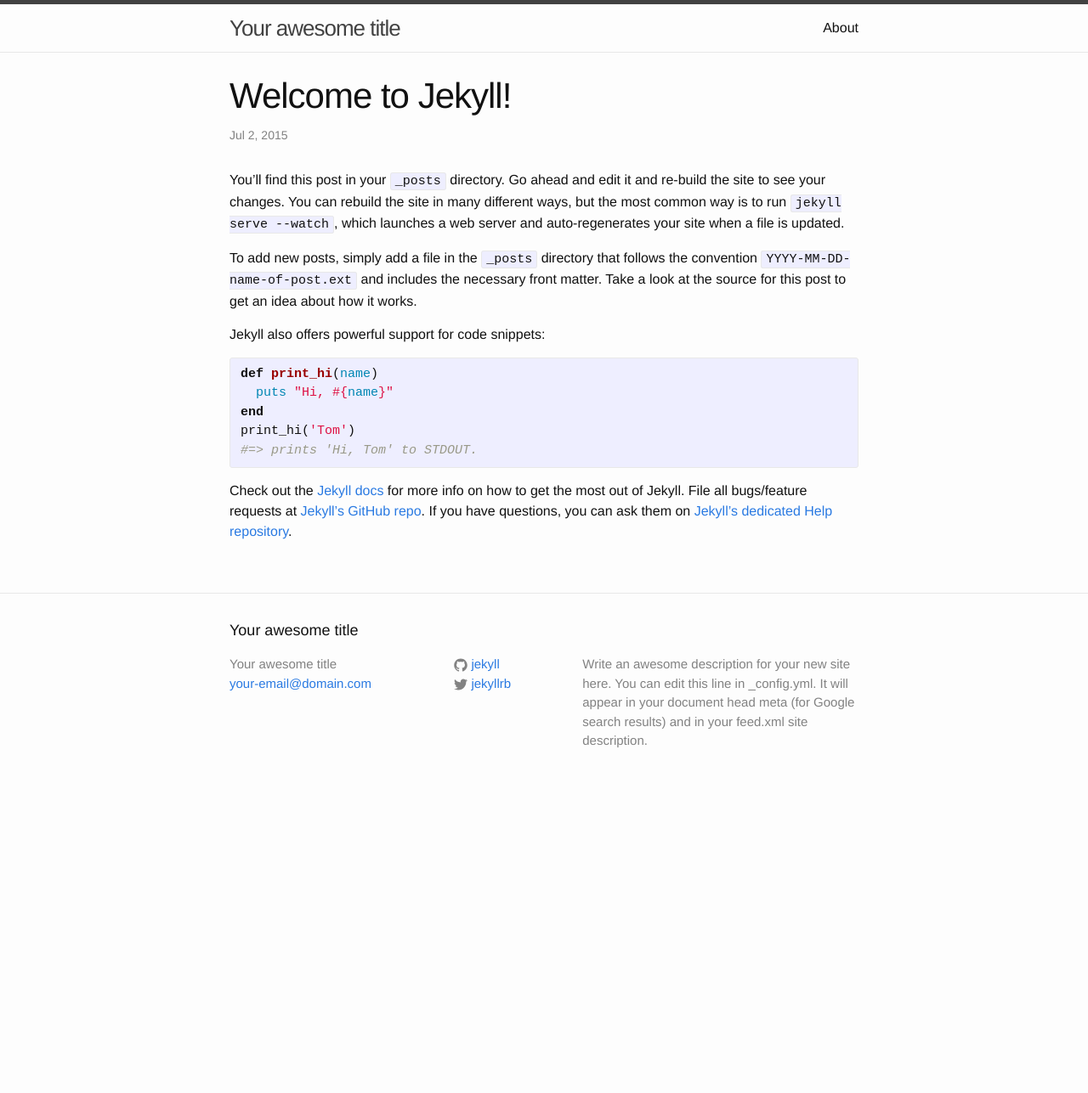
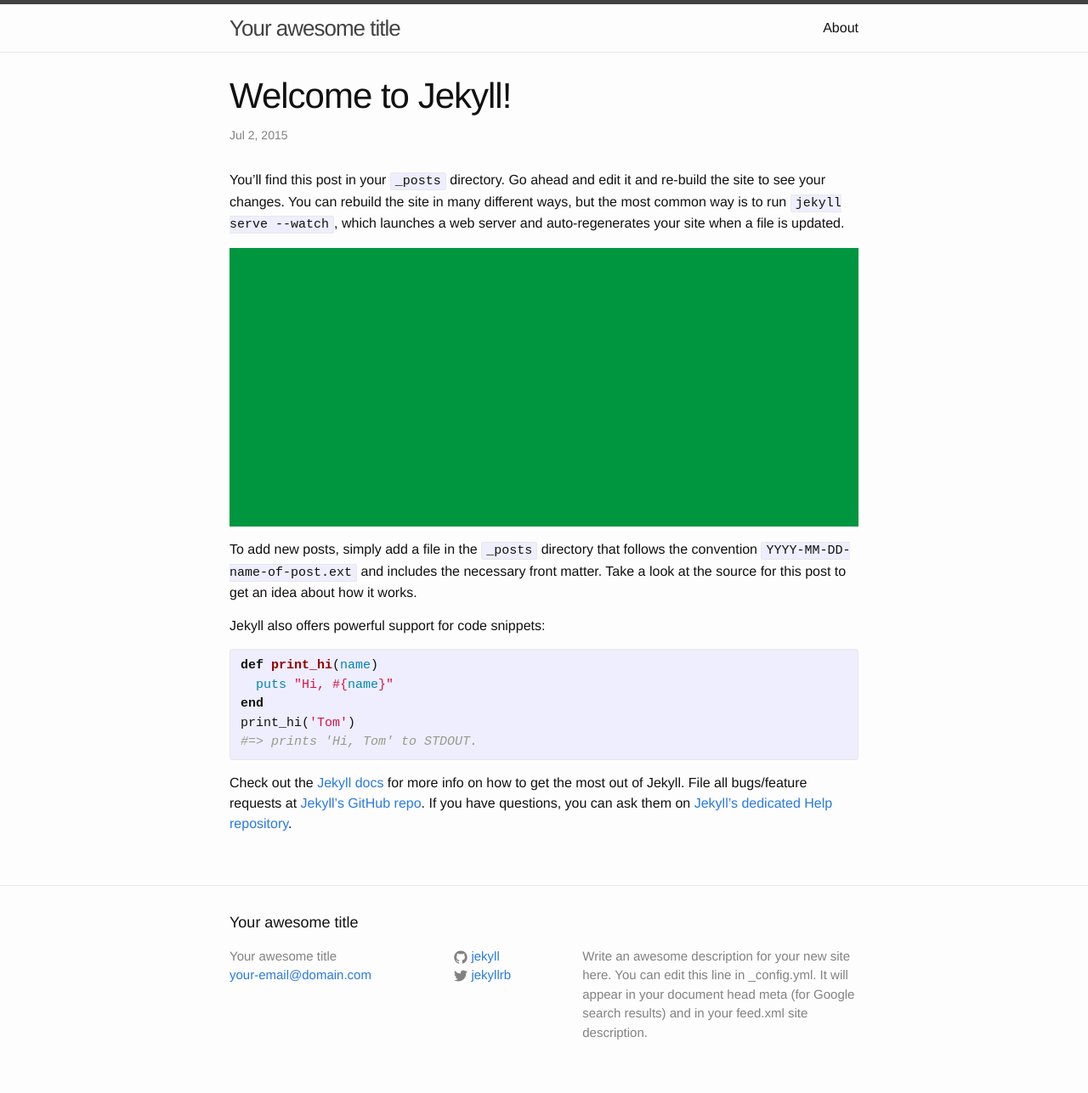
Before and after one commit to KingFelix/ng-new, a Jekyll site: the page built from _posts/2015-07-02-welcome-to-jekyll.markdown, in a window 1280 px wide. Shown: the whole page at 85% size. Built offline with Jekyll 4.4.1, drawn with Linux system fonts in a browser that asks for light colours; before the commit the page ends 944 px from its top, so only the background shows below that.

Commit message:
Image test to s3 01

```diff
--- a/_posts/2015-07-02-welcome-to-jekyll.markdown
+++ b/_posts/2015-07-02-welcome-to-jekyll.markdown
@@ -5,6 +5,8 @@ date:   2015-07-02 10:28:47
 categories: jekyll update
 ---
 You’ll find this post in your `_posts` directory. Go ahead and edit it and re-build the site to see your changes. You can rebuild the site in many different ways, but the most common way is to run `jekyll serve --watch`, which launches a web server and auto-regenerates your site when a file is updated.
+
+![hello](/img/test.png)
 
 To add new posts, simply add a file in the `_posts` directory that follows the convention `YYYY-MM-DD-name-of-post.ext` and includes the necessary front matter. Take a look at the source for this post to get an idea about how it works.
 
```
Also changed, not shown: .travis.yml (added), img/test.png (added).
